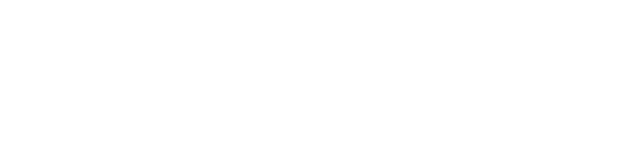
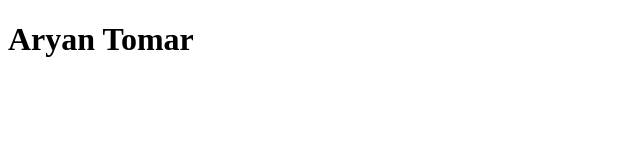
Before and after one commit to AryanTomar0001/another-folder, a plain HTML site: page index.html in a window 1280 px wide. Shown: the whole page, without its empty margins (0-640 px from the left). Drawn offline with Linux system fonts and the light colour scheme.

Commit message:
Add Heading Section

```diff
--- a/index.html
+++ b/index.html
@@ -6,6 +6,6 @@
     <title>Document</title>
 </head>
 <body>
-
+    <h1>Aryan Tomar</h1>
 </body>
 </html>
```
